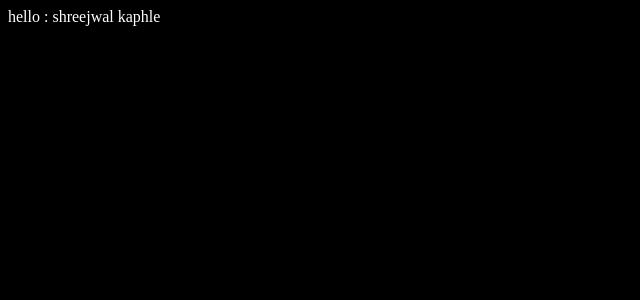
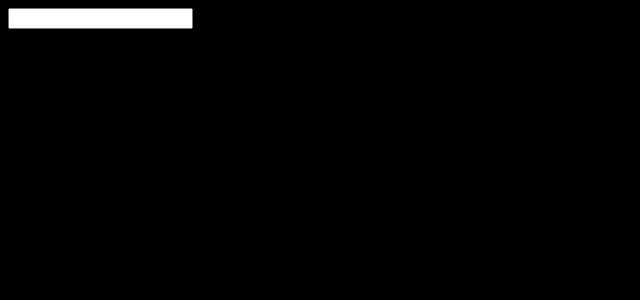
Before and after one commit to Shreejwalkaphle/CQ-Angular-Learning, an Angular app: page / in a window 1280 px wide. Shown: the top 300 px of the page, without its empty margins (0-640 px from the left). Built offline with nearby package versions, Linux system fonts and the light colour scheme.

Commit message:
[commit-9] | Child to Parent Data Passing: using Event Binding : with all detailed commented code

```diff
--- a/src/app/child/child.component.html
+++ b/src/app/child/child.component.html
@@ -1 +1,5 @@
-hello : {{receiver}}
+<!--
+  yo child ko html template ho.
+  esma arunai kunai third party event "input" raise huda kheri child ko tyo method call garna parcha jasle event bata data emit gardincha
+ -->
+<input (input)="methodToEmitDataThroughEventFromChild()"/>
--- a/src/app/child/child.component.ts
+++ b/src/app/child/child.component.ts
@@ -1,10 +1,24 @@
-import { Component, Input } from "@angular/core";
+import { Component, EventEmitter, Input, Output } from "@angular/core";
 
 @Component({
   selector:"child-component",
   templateUrl:"./child.component.html"
 })
 export class Child{
-  @Input()
-  receiver:String='';
+
+  //@output decorator lagayena bhaney parent samma event emit nai hudaina.
+  //child to parent data send garna event ma output decorator laahayekai huna parcha mandatory.
+  @Output()
+  //1.child ma event define garincha jun child kai function le emit garcha
+  //4.yo event child component jaha as a tag use bhayeko cha, tya raise huncha.
+  //5.eslai tya child component ko tag ma as an event catch garna parcha within small brackets()
+  //6.esle emit gareko data parent ko html template, jaha child component as a tag use bha cha tya "$event" variable ma baseko huncha.
+
+  eventTobeRaisedFromChild:EventEmitter<String> = new EventEmitter<String>();// esle jun type ko data emit garcha, parent ko receiver function ma pani tei type ma receive garinu parcha hai. aile String emit garcha bhaney uta parent ko receiver function ma pani String mai recieve garna parhca. esle object emit garcha bhaney uta parent le pani object nai receive garna parcha.
+
+  //2.child ko function jasle event bata data emit garaucha.
+  //3.yo chai child component ko html template ma kunai arunai event occur huda call garincha.
+  methodToEmitDataThroughEventFromChild(){
+    this.eventTobeRaisedFromChild.emit("data emitted from child");
+  }
 }
--- a/src/app/parent/parent.component.html
+++ b/src/app/parent/parent.component.html
@@ -1 +1,2 @@
-<child-component [receiver]="sender"></child-component>
+<!-- jaba child le event bata emit garcha , emit garda data emit gareko huncha actually , kunai event emit gareko hudaina. tyo data "$event" variable ma stored huncha. tyo $event hamile parent ko function lai pass garem bhaney parent le data receive garney parameter rakheko huncha ra receive garcha succeccfully. -->
+<child-component (eventTobeRaisedFromChild)="receiverFunction($event)"></child-component>
--- a/src/app/parent/parent.component.ts
+++ b/src/app/parent/parent.component.ts
@@ -5,5 +5,7 @@ import { Component } from "@angular/core";
   templateUrl:"./parent.component.html"
 })
 export class Parent{
-  sender="shreejwal kaphle";
+  receiverFunction(receivedData:String){ //jun type ko data child le emit garcha tei type ko data parent le receive garcha.
+  console.log(receivedData+" is received in parent");
+  }
 }
```
